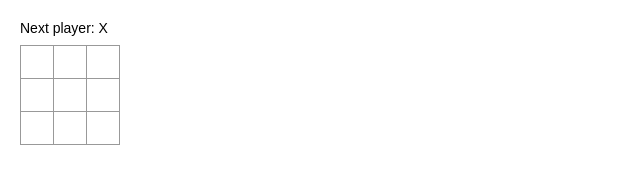
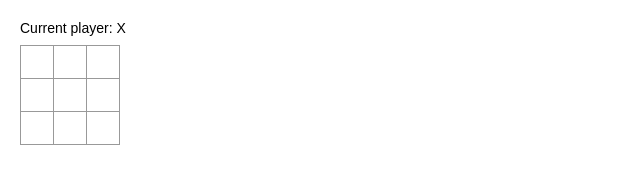
Before and after one commit to starain31/react_hello_world, a React (Create React App) app: page / in a window 1280 px wide. Shown: the top 195 px of the page, without its empty margins (0-640 px from the left). Built offline with nearby package versions, Linux system fonts and the light colour scheme.

Commit message:
Refactor code. Convert to arrow function.

```diff
--- a/src/board.tsx
+++ b/src/board.tsx
@@ -3,42 +3,77 @@ import {Square} from "./square";
 
 type createHandleClickParams = { boardState: any[]; setBoardState: any, playerState: string, setPlayerState: any }
 type handleClickParams = { squareNumber: number };
+type createRenderSquareParams = { boardState: string[] | null[]; handleClick: any }
+type renderSquareParam = { squareNumber: number };
 
-function createHandleClick({boardState, setBoardState, playerState, setPlayerState}: createHandleClickParams) {
-    return function ({squareNumber}: handleClickParams) {
-        if (boardState[squareNumber] === null) {
+const createHandleClick = ({boardState, setBoardState, playerState, setPlayerState}: createHandleClickParams) =>
+    ({squareNumber}: handleClickParams) => {
+        if (boardState[squareNumber] === null && calculateWinner(boardState) === null) {
             setBoardState([...boardState.slice(0, squareNumber), playerState, ...boardState.slice(squareNumber + 1)]);
             setPlayerState(playerState === 'X' ? 'O' : 'X');
         }
 
+    };
+
+const createRenderSquare = ({boardState, handleClick}: createRenderSquareParams) =>
+    ({squareNumber}: renderSquareParam) =>
+        <Square
+            squareNumber={squareNumber}
+            clickedBy={boardState[squareNumber]}
+            handleClick={handleClick}
+        />;
+
+const calculateWinner = (squares: number[]) => {
+    const lines = [
+        [0, 1, 2],
+        [3, 4, 5],
+        [6, 7, 8],
+        [0, 3, 6],
+        [1, 4, 7],
+        [2, 5, 8],
+        [0, 4, 8],
+        [2, 4, 6],
+    ];
+
+    for (let i = 0; i < lines.length; i++) {
+        const [a, b, c] = lines[i];
+        if (squares[a] && squares[a] === squares[b] && squares[a] === squares[c]) {
+            return squares[a];
+        }
     }
-}
+    return null;
+};
+
 
 export function Board() {
-    const status = 'Next player: X';
 
     const [boardState, setBoardState] = useState(Array(9).fill(null));
     const [playerState, setPlayerState] = useState('X');
     const handleClick = createHandleClick({boardState, setBoardState, playerState, setPlayerState});
 
+    const renderSquare = createRenderSquare({boardState, handleClick});
     return (
         <div>
-            <div className="status">{status}</div>
+            {
+                calculateWinner(boardState) ?
+                    <div className="status"> Winner: {calculateWinner(boardState)}</div> :
+                    <div className="status">Current player: {playerState}</div>
+            }
 
             <div className="board-row">
-                <Square squareNumber={0} clickedBy={boardState[0]} handleClick={handleClick}/>
-                <Square squareNumber={1} clickedBy={boardState[1]} handleClick={handleClick}/>
-                <Square squareNumber={2} clickedBy={boardState[2]} handleClick={handleClick}/>
+                {renderSquare({squareNumber: 0})}
+                {renderSquare({squareNumber: 1})}
+                {renderSquare({squareNumber: 2})}
             </div>
             <div className="board-row">
-                <Square squareNumber={3} clickedBy={boardState[3]} handleClick={handleClick}/>
-                <Square squareNumber={4} clickedBy={boardState[4]} handleClick={handleClick}/>
-                <Square squareNumber={5} clickedBy={boardState[5]} handleClick={handleClick}/>
+                {renderSquare({squareNumber: 3})}
+                {renderSquare({squareNumber: 4})}
+                {renderSquare({squareNumber: 5})}
             </div>
             <div className="board-row">
-                <Square squareNumber={6} clickedBy={boardState[6]} handleClick={handleClick}/>
-                <Square squareNumber={7} clickedBy={boardState[7]} handleClick={handleClick}/>
-                <Square squareNumber={8} clickedBy={boardState[8]} handleClick={handleClick}/>
+                {renderSquare({squareNumber: 6})}
+                {renderSquare({squareNumber: 7})}
+                {renderSquare({squareNumber: 8})}
             </div>
         </div>
     );
--- a/src/square.tsx
+++ b/src/square.tsx
@@ -1,7 +1,7 @@
 import React from "react";
 
 type SquareProps = {
-    clickedBy : string;
+    clickedBy: string | null;
     squareNumber: number;
     handleClick: ({squareNumber}: { squareNumber: number }) => void;
 }
```
